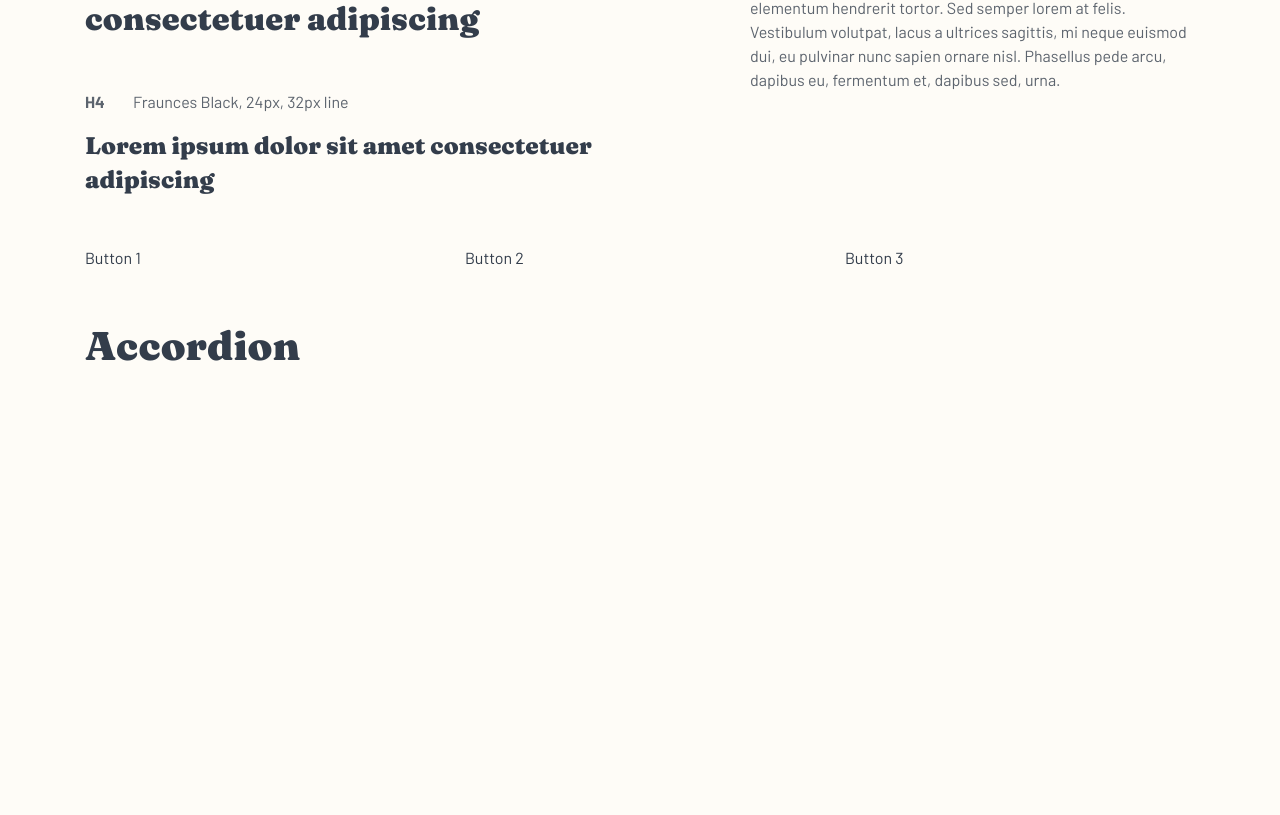
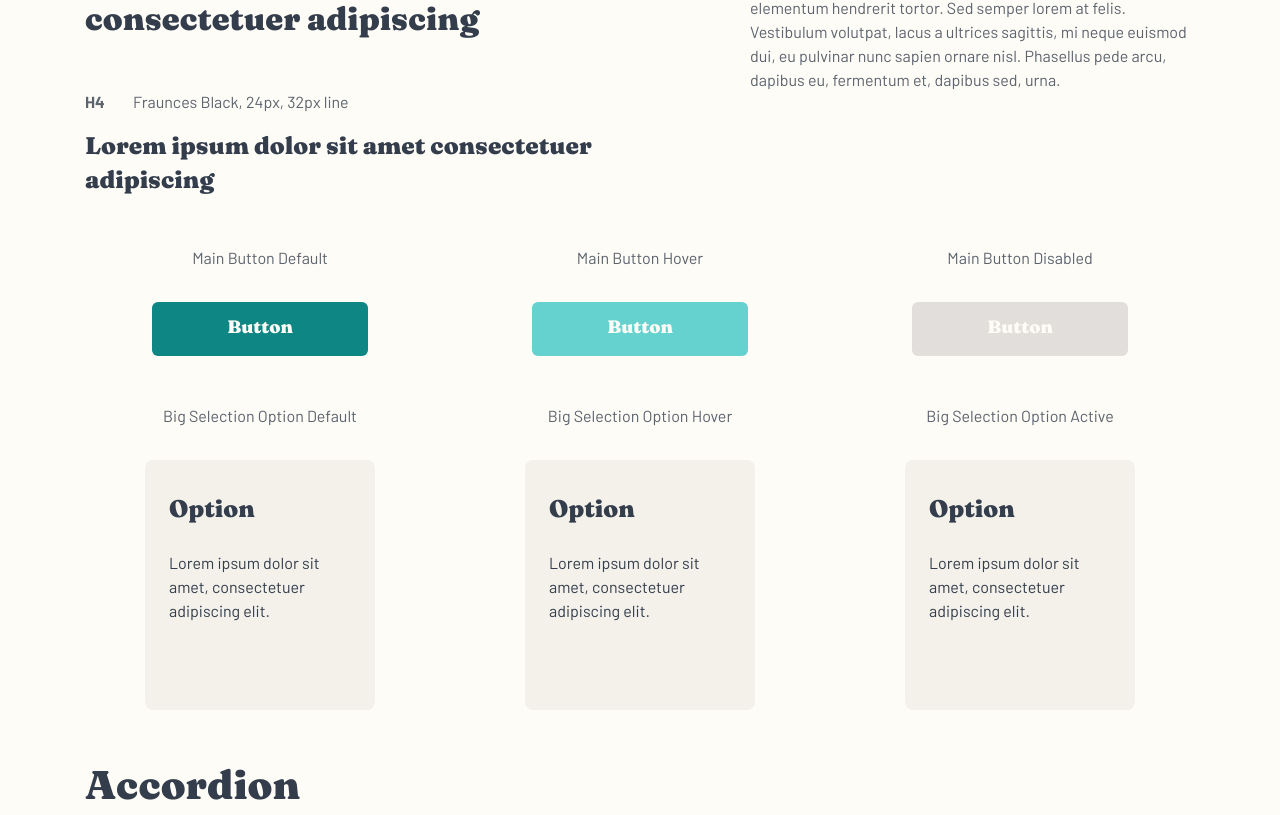
Before and after one commit to CHR-onicles/fm-challenge-coffeeroasters, a React (Create React App) app: page /design-system in a window 1280 px wide. Shown: the part 1706-2521 px from the top of the page. Before the commit the page ends 2082 px from the top, so only its background shows below. Built offline with nearby package versions, Linux system fonts and the light colour scheme.

Commit message:
Added block button styles and base radio styles

```diff
--- /dev/null
+++ b/src/components/form/BaseRadio/BaseRadio.module.scss
@@ -0,0 +1,62 @@
+@use '../../../scss/abstracts/' as *;
+
+.radio-control {
+  --control-vertical-space: #{toRem(32px)};
+  --control-horizontal-space: #{toRem(24px)};
+  --control-width: #{toRem(230px)};
+  --control-height: #{toRem(250px)};
+  --control-bg-color: var(--neutral-color-2);
+  --control-bg-color-hover: var(--orange-color-1);
+  --control-bg-color-active: var(--cyan-color-1);
+  --control-label-font-size: #{toRem(24px)};
+  --control-desc-font-size: #{toRem(16px)};
+
+  position: relative;
+  max-width: var(--control-width);
+  height: var(--control-height);
+  margin: 0 auto;
+
+  &__label {
+    width: 100%;
+    height: 100%;
+    padding: var(--control-vertical-space) var(--control-horizontal-space);
+    background-color: var(--control-bg-color);
+    border-radius: toRem(8px);
+    font-family: var(--font-family-black);
+    font-size: var(--control-label-font-size);
+    text-align: left;
+    color: var(--dark-color-2);
+    cursor: pointer;
+    transition: background-color 0.35s ease-in-out
+                color 0.35s ease-in-out;
+
+    &:hover {
+      background-color: var(--control-bg-color-hover);
+    }
+  }
+
+  > input {
+    position: absolute;
+    top: 0;
+    left: 0;
+    opacity: 0;
+
+    &:checked {
+      + label {
+        background-color: var(--control-bg-color-active);
+        color: var(--neutral-color-1);
+
+        > span {
+          color: var(--neutral-color-1);
+        }
+      }
+    }
+  }
+
+  &__description {
+    margin-top: toRem(24px);
+    font-family: var(--font-family-regular);
+    font-size: var(--control-desc-font-size);
+    color: var(--dark-color-2);
+  }
+}
--- /dev/null
+++ b/src/components/form/BaseRadio/BaseRadio.tsx
@@ -0,0 +1,15 @@
+import styles from './BaseRadio.module.scss';
+
+const BaseRadio = () => {
+  return (
+    <div className={ styles['radio-control'] }>
+      <input type="radio" id="option-1" name="options" value="option-1" />
+      <label htmlFor="option-1" className={ `${styles['radio-control__label']} | stack` }>
+        Option
+        <span className={ styles['radio-control__description'] }>Lorem ipsum dolor sit amet, consectetuer adipiscing elit.</span>
+      </label>
+    </div>
+  );
+};
+
+export default BaseRadio;
--- /dev/null
+++ b/src/components/form/index.ts
@@ -0,0 +1 @@
+export { default as BaseRadio } from './BaseRadio/BaseRadio';
--- a/src/components/ui/BaseButton/BaseButton.tsx
+++ /dev/null
@@ -1,11 +0,0 @@
-interface ButtonProps {
-  label: string;
-}
-
-const BaseButton = ({ label, ...rest }: ButtonProps) => {
-  return (
-    <button {...rest}>{ label }</button>
-  );
-};
-
-export default BaseButton;
--- a/src/components/ui/index.ts
+++ b/src/components/ui/index.ts
@@ -1,4 +1,3 @@
 export { default as BaseAccordion } from './BaseAccordion/BaseAccordion';
-export { default as BaseButton } from './BaseButton/BaseButton';
 export { default as BaseCard } from './BaseCard/BaseCard';
 export { default as BaseSwatch } from './BaseSwatch/BaseSwatch';
--- a/src/scss/abstracts/_config-map.scss
+++ b/src/scss/abstracts/_config-map.scss
@@ -70,7 +70,7 @@ $colors: (
   neutral: (
     color-1: rgba(254, 252, 247, 1),
     color-2: rgba(244, 241, 235, 1),
-    color-3: rgba(226, 222, 249, 1),
+    color-3: rgba(226, 222, 219, 1),
     color-1-opacity-25: rgba(254, 252, 247, 0.25),
   ),
   dark: (
--- /dev/null
+++ b/src/scss/blocks/_button.scss
@@ -0,0 +1,37 @@
+@use '../abstracts/' as *;
+
+.btn {
+  --btn-vertical-space: #{toRem(16px)};
+  --btn-horizontal-space: #{toRem(30px)};
+  --btn-font-size: #{toRem(18px)};
+  --btn-bg-color: var(--cyan-color-1);
+  --btn-text-color: var(--neutral-color-1);
+  --btn-bg-active-color: var(--cyan-color-2);
+  --btn-bg-disabled-color: var(--neutral-color-3);
+
+  display: inline-flex;
+  justify-content: center;
+  align-items: center;
+  min-width: toRem(216px);
+  padding: var(--btn-vertical-space) var(--btn-horizontal-space);
+  background-color: var(--btn-bg-color);
+  border-radius: toRem(6px);
+  color: var(--btn-text-color);
+  font-family: var(--font-family-black);
+  font-size: var(--btn-font-size);
+  line-height: 1.2;
+  transition: background-color 0.35s ease-in-out,
+              color 0.35s ease-in-out;
+  cursor: pointer;
+
+  &:hover,
+  &:focus,
+  &.active {
+    background-color: var(--btn-bg-active-color);
+  }
+
+  &:disabled {
+    background-color: var(--btn-bg-disabled-color);
+    cursor: not-allowed;
+  }
+}
--- a/src/scss/index.scss
+++ b/src/scss/index.scss
@@ -9,3 +9,8 @@
 // Utilities
 //------------------------------------------------------------------------------
 @use './utilities/' as *;
+
+//------------------------------------------------------------------------------
+// Blocks
+//------------------------------------------------------------------------------
+@use 'blocks/' as *;
--- a/src/views/DesignSystem/ButtonsSection/ButtonsSection.tsx
+++ b/src/views/DesignSystem/ButtonsSection/ButtonsSection.tsx
@@ -1,21 +1,45 @@
-import React from 'react';
-
-import { BaseButton } from '../../../components/ui';
+import { BaseRadio } from "../../../components/form";
 
 const ButtonsSection = () => {
   return (
     <section className="container | mb-s5">
-      <div className="grid-cols">
-        <div className="grid__item grid__item--span-4 | text-center">
-          <BaseButton label="Button 1" />
+      <div className="grid-cols | mb-s5">
+        <div className="grid__item grid__item--span-4 | text-align-center">
+          <p className="mb-s3">Main Button Default</p>
+
+          <button type="button" className="btn">Button</button>
         </div>
 
-        <div className="grid__item grid__item--span-4 | text-center">
-          <BaseButton label="Button 2" />
+        <div className="grid__item grid__item--span-4 | text-align-center">
+          <p className="mb-s3">Main Button Hover</p>
+
+          <button type="button" className="btn active">Button</button>
         </div>
 
-        <div className="grid__item grid__item--span-4 | text-center">
-          <BaseButton label="Button 3" />
+        <div className="grid__item grid__item--span-4 | text-align-center">
+          <p className="mb-s3">Main Button Disabled</p>
+
+          <button type="button" className="btn" disabled>Button</button>
+        </div>
+      </div>
+
+      <div className="grid-cols">
+        <div className="grid__item grid__item--span-4 | text-align-center">
+          <p className="mb-s3">Big Selection Option Default</p>
+
+          <BaseRadio />
+        </div>
+
+        <div className="grid__item grid__item--span-4 | text-align-center">
+          <p className="mb-s3">Big Selection Option Hover</p>
+
+          <BaseRadio />
+        </div>
+
+        <div className="grid__item grid__item--span-4 | text-align-center">
+          <p className="mb-s3">Big Selection Option Active</p>
+
+          <BaseRadio />
         </div>
       </div>
     </section>
```
Also changed, not shown: src/scss/blocks/_index.scss (added, +7 -0 lines), src/components/ui/BaseButton/BaseButton.module.scss (deleted).
